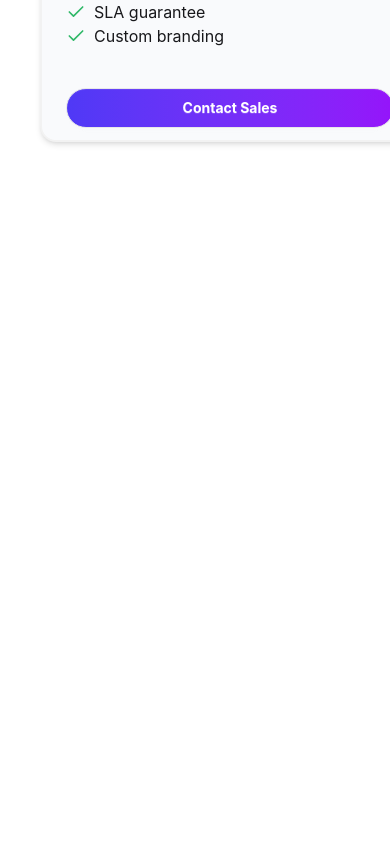
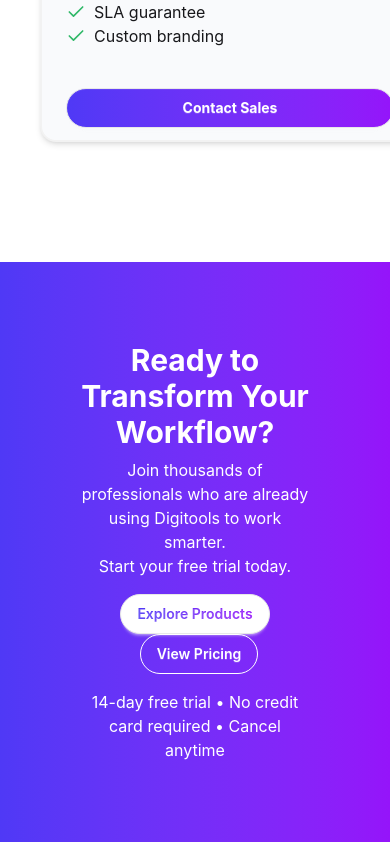
Before and after one commit to ibn-azam/digitools-platform-react, a React (Vite) app: page / in a window 390 px wide. Shown: the part 7487-8329 px from the top of the page. Before the commit the page ends 7749 px from the top, so only its background shows below. Built offline with nearby package versions, Linux system fonts and the light colour scheme.

Commit message:
added workflow section

```diff
--- a/src/App.jsx
+++ b/src/App.jsx
@@ -8,6 +8,7 @@
 import { ToastContainer } from 'react-toastify'
 import AccountCreation from './Components/AccountCreation/AccountCreation'
 import PricingSection from './Components/PricingSection/PricingSection'
+import WorkflowSection from './Components/WorkflowSection/WorkflowSection'
 
 
 const loadCardData = async()=>{
@@ -28,6 +29,7 @@
 
       <AccountCreation></AccountCreation>
       <PricingSection></PricingSection>
+      <WorkflowSection></WorkflowSection>
 {/* React toastify */}
        <ToastContainer />
     </>
--- /dev/null
+++ b/src/Components/WorkflowSection/WorkflowSection.jsx
@@ -0,0 +1,21 @@
+import React from 'react';
+
+const WorkflowSection = () => {
+    return (
+        <div className='bg-linear-to-r from-[#4f39f6] to-[#9514fa] p-20 lg:px-50 lg:py-30 text-white text-center '>
+            <div className='container mx-auto'>
+                <h2 className='text-3xl lg:text-5xl font-bold mb-2 lg:mb-4'>Ready to Transform Your Workflow?</h2>
+                <p className='text-md lg:text-lg mb-4'>Join thousands of professionals who are already using Digitools to work smarter. <br />
+                Start your free trial today.
+                    </p>
+                    <div>
+                        <button className='btn bg-white rounded-full'><span className='bg-linear-to-r from-[#4f39f6] to-[#9514fa] text-transparent bg-clip-text'>Explore Products</span></button>
+                        <button className='btn btn-outline rounded-full ml-2'><span>View Pricing</span></button>
+                    </div>
+                    <p className='mt-4'>14-day free trial • No credit card required • Cancel anytime</p>
+            </div>
+        </div>
+    );
+};
+
+export default WorkflowSection;
```
